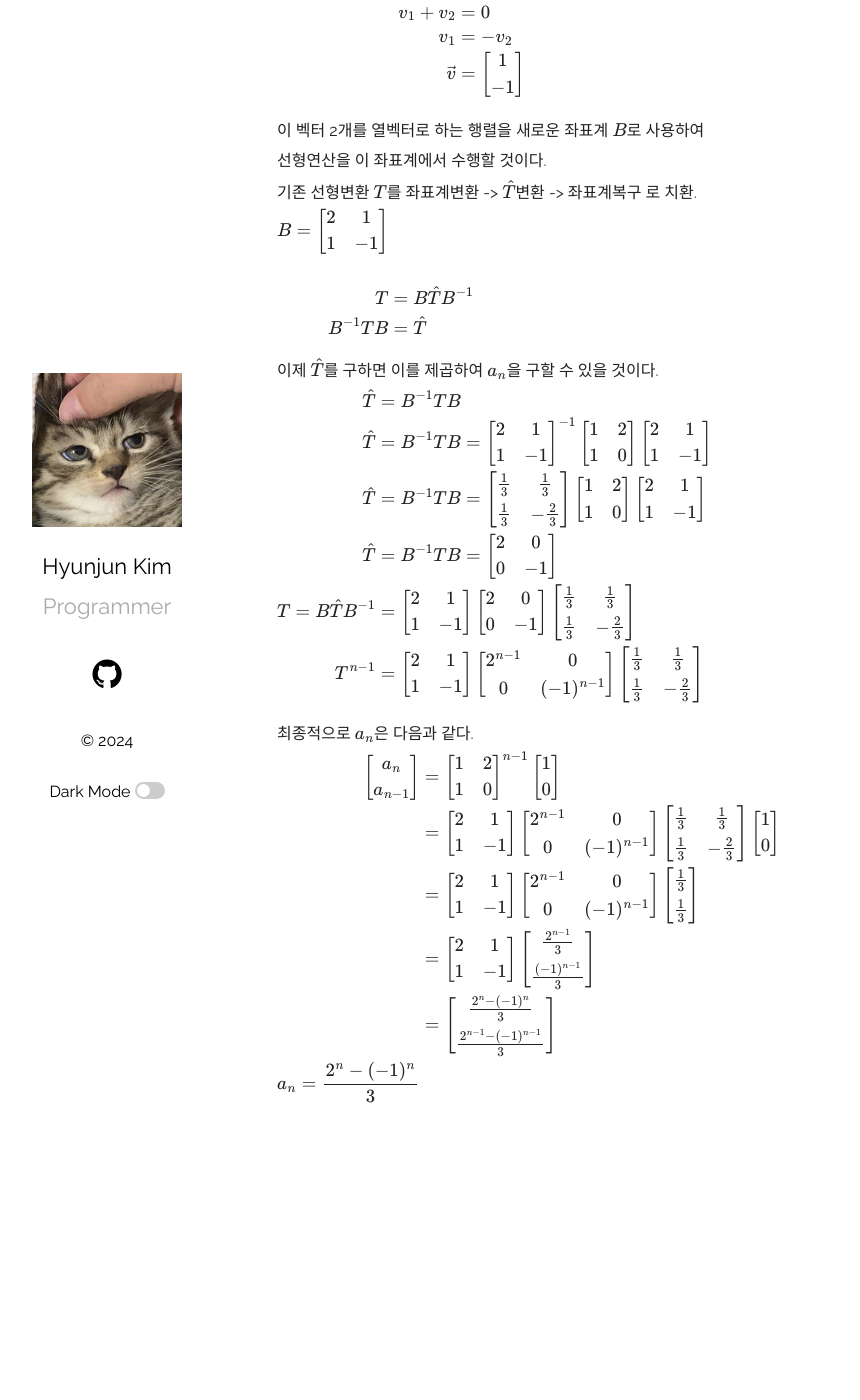
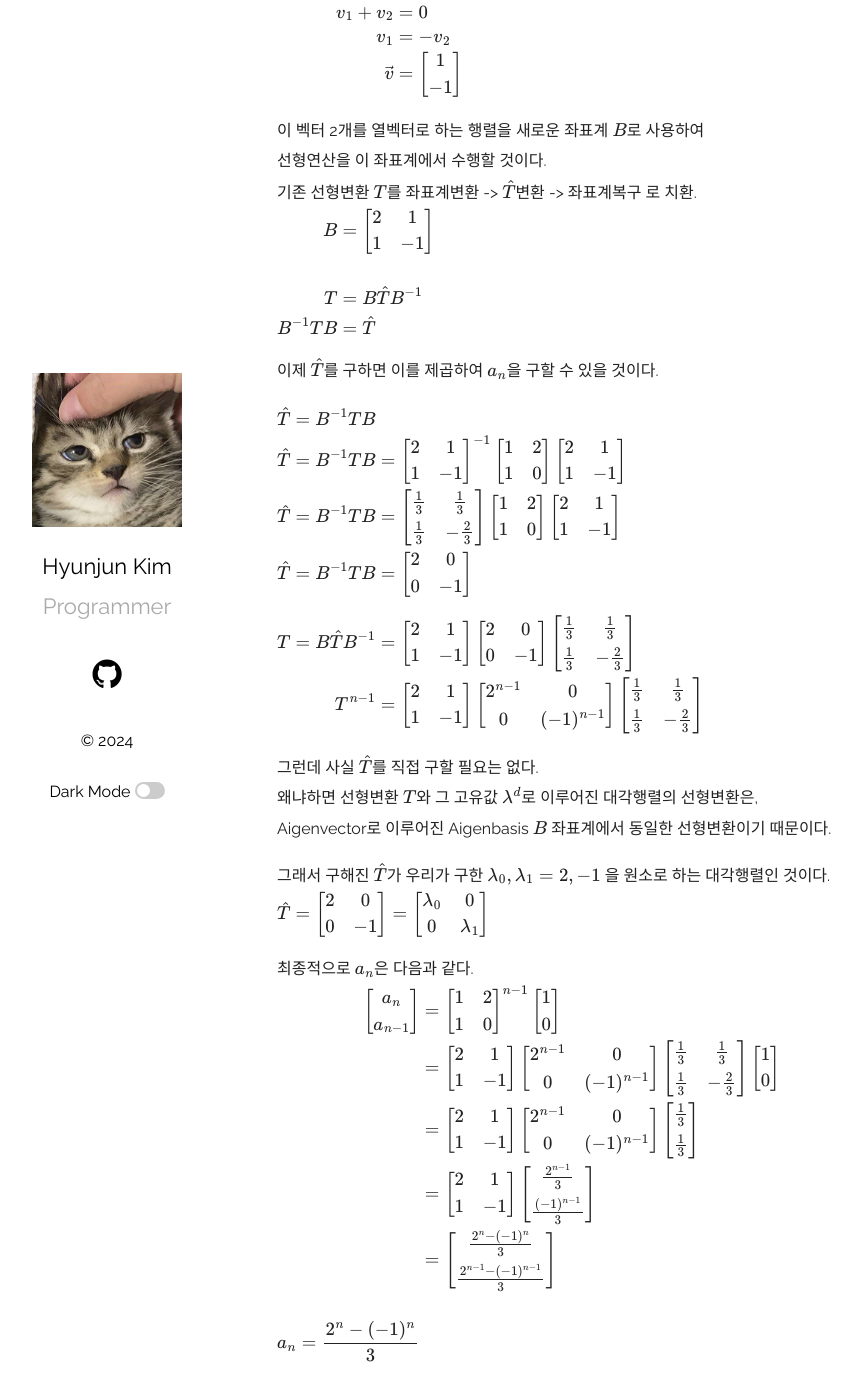
Before and after one commit to Ria9993/Ria9993.github.io, a Jekyll site: the page built from _posts/2024-03-05-Jacobsthal-sequence.md, in a window 1280 px wide and 1400 px high, scrolled down 6430 px. Shown: the whole window, without its empty margins (78-938 px from the left). Built offline with Jekyll 4.4.1, drawn with Linux system fonts in a browser that asks for light colours; comment, search, counter and statistics services are not loaded; before the commit the page ends 7755 px from its top, so only the background shows below that; some of the changed text lies outside the part shown.

Commit message:
Update post

```diff
--- a/_posts/2024-03-05-Jacobsthal-sequence.md
+++ b/_posts/2024-03-05-Jacobsthal-sequence.md
@@ -296,12 +296,12 @@ $$
 \begin{aligned}
 (T - \lambda I)\vec{v} & = \vec{0} \\
 \begin{bmatrix} 1 - \lambda & 2 \\ 1 & -\lambda \end{bmatrix}\vec{v} & = \vec{0} \\
-if \ \lambda = 2, \ \begin{bmatrix} -1 & 2 \\ 1 & -2 \end{bmatrix}\vec{v} & = \vec{0} \\
+if \ \lambda = 2&, \ \begin{bmatrix} -1 & 2 \\ 1 & -2 \end{bmatrix}\vec{v} = \vec{0} \\
 v_1 - 2v_2 & = 0 \\
 v_1 & = 2v_2 \\
 \vec{v} & = \begin{bmatrix} 2 \\ 1 \end{bmatrix} \\
 \\
-if \ \lambda = -1, \ \begin{bmatrix} 2 & 2 \\ 1 & 1 \end{bmatrix}\vec{v} & = \vec{0} \\
+if \ \lambda = -1&, \ \begin{bmatrix} 2 & 2 \\ 1 & 1 \end{bmatrix}\vec{v} = \vec{0} \\
 2v_1 + 2v_2 & = 0 \\
 v_1 + v_2 & = 0 \\
 v_1 & = -v_2 \\
@@ -314,7 +314,7 @@ $$
 기존 선형변환 $T$를 좌표계변환 -> $\hat{T}$변환 -> 좌표계복구 로 치환.
 $$
 \begin{aligned}
-B =
+B & =
 \begin{bmatrix}
 2 & 1 \\
 1 & -1
@@ -326,6 +326,7 @@ B^{-1}TB & = \hat{T} \\
 $$
 
 이제 $\hat{T}$를 구하면 이를 제곱하여 $a_n$을 구할 수 있을 것이다.
+
 $$
 \begin{aligned}
 \hat{T} & = B^{-1}TB \\
@@ -333,10 +334,23 @@ $$
 \\
 \hat{T} & = B^{-1}TB = \begin{bmatrix} \frac{1}{3} & \frac{1}{3} \\ \frac{1}{3} & -\frac{2}{3} \end{bmatrix}\begin{bmatrix} 1 & 2 \\ 1 & 0 \end{bmatrix}\begin{bmatrix} 2 & 1 \\ 1 & -1 \end{bmatrix} \\
 \hat{T} & = B^{-1}TB = \begin{bmatrix} 2 & 0 \\ 0 & -1 \end{bmatrix}
-\\
+\end{aligned}
+$$
+
+$$
+\begin{aligned}
 T = B\hat{T}B^{-1} & = \begin{bmatrix} 2 & 1 \\ 1 & -1 \end{bmatrix}\begin{bmatrix} 2 & 0 \\ 0 & -1 \end{bmatrix}\begin{bmatrix} \frac{1}{3} & \frac{1}{3} \\ \frac{1}{3} & -\frac{2}{3} \end{bmatrix} \\
-T^{n-1} & = \begin{bmatrix} 2 & 1 \\ 1 & -1 \end{bmatrix}\begin{bmatrix} 2^{n-1} & 0 \\ 0 & (-1)^{n-1} \end{bmatrix}\begin{bmatrix} \frac{1}{3} & \frac{1}{3} \\ \frac{1}{3} & -\frac{2}{3} \end{bmatrix} \\
+T^{n-1} & = \begin{bmatrix} 2 & 1 \\ 1 & -1 \end{bmatrix}\begin{bmatrix} 2^{n-1} & 0 \\ 0 & (-1)^{n-1} \end{bmatrix}\begin{bmatrix} \frac{1}{3} & \frac{1}{3} \\ \frac{1}{3} & -\frac{2}{3} \end{bmatrix}
 \end{aligned}
+$$
+
+그런데 사실 $\hat{T}$를 직접 구할 필요는 없다.
+왜냐하면 선형변환 $T$와 그 고유값 $\lambda^d$로 이루어진 대각행렬의 선형변환은,
+Aigenvector로 이루어진 Aigenbasis $B$ 좌표계에서 동일한 선형변환이기 때문이다.
+
+그래서 구해진 $\hat{T}$가 우리가 구한 $\lambda_0, \lambda_1 = 2, -1$ 을 원소로 하는 대각행렬인 것이다.
+$$
+\hat{T} = \begin{bmatrix} 2 & 0 \\ 0 & -1 \end{bmatrix} = \begin{bmatrix} \lambda_0 & 0 \\ 0 & \lambda_1 \end{bmatrix}
 $$
 
 최종적으로 $a_n$은 다음과 같다.
@@ -359,6 +373,7 @@ a_{n-1}
 & = \begin{bmatrix} 2 & 1 \\ 1 & -1 \end{bmatrix}\begin{bmatrix} 2^{n-1} & 0 \\ 0 & (-1)^{n-1} \end{bmatrix}\begin{bmatrix} \frac{1}{3} \\ \frac{1}{3} \end{bmatrix} \\
 & = \begin{bmatrix} 2 & 1 \\ 1 & -1 \end{bmatrix}\begin{bmatrix} \frac{2^{n-1}}{3} \\ \frac{(-1)^{n-1}}{3} \end{bmatrix} \\
 & = \begin{bmatrix} \frac{2^{n} - (-1)^{n}}{3} \\ \frac{2^{n-1} - (-1)^{n-1}}{3} \end{bmatrix} \\
+\\
 a_n = \frac{2^{n} - (-1)^{n}}{3} \\
 \end{aligned}
 $$
```
